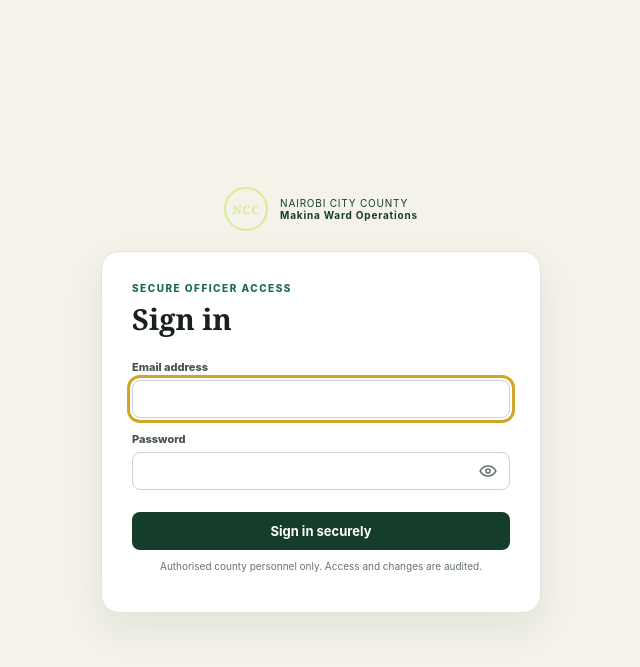
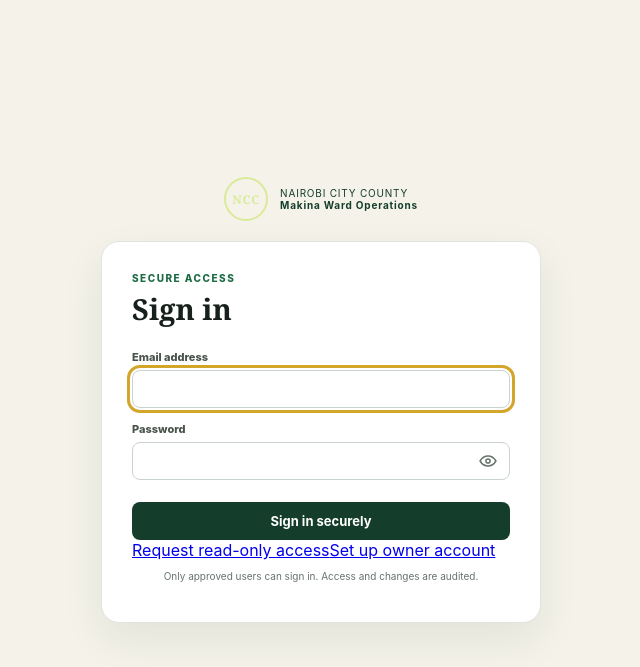
Before and after one commit to comwanga/makina-ward-ops, a FastAPI app: page /login in a window 1280 px wide. Shown: the top 667 px of the page, without its empty margins (319-959 px from the left). Run offline with FastAPI, Linux system fonts and the light colour scheme; some libraries are stand-ins or nearby versions.

Commit message:
Add owner approval for user access

```diff
--- a/app/config.py
+++ b/app/config.py
@@ -21,6 +21,7 @@ class Settings:
     session_hours: int = int(os.getenv("SESSION_HOURS", "12"))
     bootstrap_email: str = os.getenv("BOOTSTRAP_ADMIN_EMAIL", "officer@makina.local")
     bootstrap_password: str = os.getenv("BOOTSTRAP_ADMIN_PASSWORD", "ChangeMe123!")
+    owner_setup_token: str | None = os.getenv("OWNER_SETUP_TOKEN")
     smtp_host: str | None = os.getenv("SMTP_HOST")
     smtp_port: int = int(os.getenv("SMTP_PORT", "587"))
     smtp_username: str | None = os.getenv("SMTP_USERNAME")
--- a/app/main.py
+++ b/app/main.py
@@ -23,7 +23,7 @@ from .audit import record_audit
 from .auth import COOKIE_NAME, AuthContext, create_session as create_user_session, hash_password, optional_user, require_roles, require_user, verify_csrf, verify_password
 from .config import settings
 from .database import Base, SessionLocal, engine, get_db
-from .models import AbsenceRequest, Attendance, AttendanceSession, AuditEvent, Document, Employee, ReminderDelivery, ReportRecord, User, UserSession, WorkLog
+from .models import AccessRequest, AbsenceRequest, Attendance, AttendanceSession, AuditEvent, Document, Employee, ReminderDelivery, ReportRecord, User, UserSession, WorkLog
 from .notifications import process_leave_reminders
 from .reporting import ai_narrative, build_snapshot, deterministic_narrative
 from .services import dashboard_data, now, today
@@ -36,11 +36,9 @@ CHECKIN_ATTEMPTS: dict[str, tuple[int, object]] = {}
 
 
 def initialize_database() -> None:
-    if settings.app_env == "production" and settings.bootstrap_password == "ChangeMe123!":
-        raise RuntimeError("BOOTSTRAP_ADMIN_PASSWORD must be changed in production")
     Base.metadata.create_all(engine)
     with SessionLocal() as db:
-        if db.scalar(select(User.id).limit(1)) is None:
+        if settings.app_env == "development" and db.scalar(select(User.id).limit(1)) is None:
             db.add(
                 User(
                     email=settings.bootstrap_email.lower(),
@@ -101,11 +99,91 @@ def redirect_login() -> RedirectResponse:
     return RedirectResponse("/login", status_code=303)
 
 
+def owner_setup_available(db: Session) -> bool:
+    if db.scalar(select(AuditEvent.id).where(AuditEvent.action == "owner_setup_completed")):
+        return False
+    users = db.scalars(select(User).order_by(User.id)).all()
+    if not users:
+        return True
+    return len(users) == 1 and users[0].role == "system_admin" and users[0].email == settings.bootstrap_email.lower()
+
+
+@app.get("/setup", response_class=HTMLResponse)
+def setup_page(request: Request, db: Session = Depends(get_db)):
+    if not owner_setup_available(db):
+        return RedirectResponse("/login", status_code=303)
+    return templates.TemplateResponse(request=request, name="setup.html", context={"error": None})
+
+
+@app.post("/setup", response_class=HTMLResponse)
+def setup_owner(
+    request: Request, setup_token: str = Form(...), display_name: str = Form(...), email: str = Form(...), password: str = Form(...), db: Session = Depends(get_db),
+):
+    if not owner_setup_available(db):
+        raise HTTPException(409, "Owner setup has already been completed")
+    if not settings.owner_setup_token or not secrets.compare_digest(setup_token, settings.owner_setup_token):
+        return templates.TemplateResponse(request=request, name="setup.html", context={"error": "The owner setup token is incorrect"}, status_code=403)
+    normalized_email = email.strip().lower()
+    if len(display_name.strip()) < 3 or not re.fullmatch(r"[^@\s]+@[^@\s]+\.[^@\s]+", normalized_email) or len(password) < 12:
+        return templates.TemplateResponse(request=request, name="setup.html", context={"error": "Enter a valid name, email and password of at least 12 characters"}, status_code=400)
+    owner = db.scalar(select(User).order_by(User.id).limit(1))
+    if owner:
+        owner.display_name, owner.email, owner.password_hash = display_name.strip()[:120], normalized_email, hash_password(password)
+        owner.must_change_password = False
+        owner.active = True
+    else:
+        owner = User(email=normalized_email, display_name=display_name.strip()[:120], password_hash=hash_password(password), role="system_admin", active=True, must_change_password=False, created_at=now())
+        db.add(owner)
+    db.flush()
+    raw, _ = create_user_session(db, owner)
+    record_audit(db, request, "owner_setup_completed", "user", owner.id, owner.id)
+    db.commit()
+    response = RedirectResponse("/", status_code=303)
+    response.set_cookie(COOKIE_NAME, raw, httponly=True, secure=settings.secure_cookies, samesite="lax", max_age=settings.session_hours * 3600)
+    return response
+
+
+@app.get("/register", response_class=HTMLResponse)
+def register_page(request: Request):
+    register_csrf = secrets.token_urlsafe(24)
+    response = templates.TemplateResponse(request=request, name="register.html", context={"error": None, "success": None, "register_csrf": register_csrf})
+    response.set_cookie("register_csrf", register_csrf, httponly=True, secure=settings.secure_cookies, samesite="strict", max_age=1800)
+    return response
+
+
+@app.post("/register", response_class=HTMLResponse)
+def register_access(
+    request: Request, display_name: str = Form(...), email: str = Form(...), password: str = Form(...), reason: str = Form(...), register_csrf: str = Form(...), db: Session = Depends(get_db),
+):
+    if not secrets.compare_digest(request.cookies.get("register_csrf", ""), register_csrf):
+        raise HTTPException(403, "Invalid form security token")
+    normalized_email = email.strip().lower()
+    error = None
+    if len(display_name.strip()) < 3 or not re.fullmatch(r"[^@\s]+@[^@\s]+\.[^@\s]+", normalized_email):
+        error = "Enter a valid name and email address"
+    elif len(password) < 12:
+        error = "Password must contain at least 12 characters"
+    elif len(reason.strip()) < 10:
+        error = "Explain briefly why you need access"
+    elif db.scalar(select(User.id).where(User.email == normalized_email)):
+        error = "An account with this email already exists"
+    elif db.scalar(select(AccessRequest.id).where(AccessRequest.email == normalized_email, AccessRequest.status == "pending")):
+        error = "An access request for this email is already awaiting review"
+    if error:
+        return templates.TemplateResponse(request=request, name="register.html", context={"error": error, "success": None, "register_csrf": register_csrf}, status_code=400)
+    item = AccessRequest(display_name=display_name.strip()[:120], email=normalized_email, password_hash=hash_password(password), reason=reason.strip(), status="pending", created_at=now())
+    db.add(item)
+    db.flush()
+    record_audit(db, request, "access_requested", "access_request", item.id, details="Public read-only access request")
+    db.commit()
+    return templates.TemplateResponse(request=request, name="register.html", context={"error": None, "success": "Your request was sent to the system owner for approval.", "register_csrf": register_csrf})
+
+
 @app.get("/login", response_class=HTMLResponse)
-def login_page(request: Request, auth: AuthContext | None = Depends(optional_user)):
+def login_page(request: Request, auth: AuthContext | None = Depends(optional_user), db: Session = Depends(get_db)):
     if auth:
         return RedirectResponse("/", status_code=303)
-    return templates.TemplateResponse(request=request, name="login.html", context={"error": None})
+    return templates.TemplateResponse(request=request, name="login.html", context={"error": None, "setup_available": owner_setup_available(db)})
 
 
 @app.post("/login", response_class=HTMLResponse)
@@ -144,10 +222,11 @@ def dashboard(request: Request, auth: AuthContext | None = Depends(optional_user
     requests = db.scalars(select(AbsenceRequest).order_by(AbsenceRequest.created_at.desc()).limit(6)).all()
     work_logs = db.scalars(select(WorkLog).order_by(WorkLog.work_date.desc(), WorkLog.id.desc()).limit(5)).all()
     deliveries = db.scalars(select(ReminderDelivery).order_by(ReminderDelivery.created_at.desc()).limit(5)).all()
+    pending_access = db.scalars(select(AccessRequest).where(AccessRequest.status == "pending").order_by(AccessRequest.created_at)).all() if auth.user.role == "system_admin" else []
     return templates.TemplateResponse(
         request=request,
         name="dashboard.html",
-        context={**data, "session": session, "employees": employees, "now": now(), "auth": auth, "csrf": auth.session.csrf_token, "requests": requests, "work_logs": work_logs, "deliveries": deliveries},
+        context={**data, "session": session, "employees": employees, "now": now(), "auth": auth, "csrf": auth.session.csrf_token, "requests": requests, "work_logs": work_logs, "deliveries": deliveries, "pending_access": pending_access},
     )
 
 
@@ -504,6 +583,8 @@ def saved_report(report_id: str, request: Request, auth: AuthContext | None = De
 
 @app.get("/reports/{report_id}.csv")
 def report_csv(report_id: int, request: Request, auth: AuthContext = Depends(require_user), db: Session = Depends(get_db)):
+    if auth.user.role == "read_only":
+        raise HTTPException(403, "Read-only benchmark accounts cannot export operational data")
     item = db.get(ReportRecord, report_id)
     if not item:
         raise HTTPException(404, "Report not found")
@@ -557,7 +638,8 @@ def users_page(request: Request, auth: AuthContext | None = Depends(optional_use
     if auth.user.role != "system_admin":
         raise HTTPException(403, "System administrator access is required")
     users = db.scalars(select(User).order_by(User.display_name)).all()
-    return templates.TemplateResponse(request=request, name="users.html", context={"auth": auth, "csrf": auth.session.csrf_token, "users": users})
+    access_requests = db.scalars(select(AccessRequest).order_by(AccessRequest.created_at.desc())).all()
+    return templates.TemplateResponse(request=request, name="users.html", context={"auth": auth, "csrf": auth.session.csrf_token, "users": users, "access_requests": access_requests})
 
 
 @app.post("/admin/users")
@@ -566,7 +648,7 @@ def create_user(
     auth: AuthContext = Depends(require_roles("system_admin")), db: Session = Depends(get_db),
 ):
     verify_csrf(auth, csrf_token)
-    roles = {"ward_officer", "subcounty_reviewer", "hr_viewer", "system_admin"}
+    roles = {"read_only", "ward_officer", "subcounty_reviewer", "hr_viewer", "system_admin"}
     if role not in roles or len(password) < 12 or len(display_name.strip()) < 3:
         raise HTTPException(400, "Valid details and a password of at least 12 characters are required")
     item = User(email=email.strip().lower(), display_name=display_name.strip()[:120], password_hash=hash_password(password), role=role, must_change_password=True, created_at=now())
@@ -579,6 +661,66 @@ def create_user(
         db.rollback()
         raise HTTPException(409, "A user with this email already exists")
     return RedirectResponse("/admin/users", status_code=303)
+
+
+@app.post("/admin/access-requests/{request_id}/{action}")
+def review_access_request(
+    request_id: int, action: str, request: Request, csrf_token: str = Form(...), review_note: str = Form(""),
+    auth: AuthContext = Depends(require_roles("system_admin")), db: Session = Depends(get_db),
+):
+    verify_csrf(auth, csrf_token)
+    item = db.get(AccessRequest, request_id)
+    if not item or item.status != "pending" or action not in {"approve", "reject"}:
+        raise HTTPException(404, "Pending access request not found")
+    if action == "approve":
+        if db.scalar(select(User.id).where(User.email == item.email)):
+            raise HTTPException(409, "An account with this email already exists")
+        user = User(email=item.email, display_name=item.display_name, password_hash=item.password_hash, role="read_only", active=True, must_change_password=False, created_at=now())
+        db.add(user)
+        db.flush()
+        item.status = "approved"
+        details = f"Read-only user {user.id} created"
+    else:
+        item.status = "rejected"
+        details = review_note.strip() or "Access declined"
+    item.reviewed_by, item.reviewed_at, item.review_note = auth.user.id, now(), review_note.strip() or None
+    record_audit(db, request, f"access_request_{item.status}", "access_request", item.id, auth.user.id, details)
+    db.commit()
+    return RedirectResponse("/admin/users", status_code=303)
+
+
+@app.get("/account", response_class=HTMLResponse)
+def account_page(request: Request, auth: AuthContext | None = Depends(optional_user)):
+    if not auth:
+        return redirect_login()
+    return templates.TemplateResponse(request=request, name="account.html", context={"auth": auth, "csrf": auth.session.csrf_token, "error": None})
+
+
+@app.post("/account", response_class=HTMLResponse)
+def update_account(
+    request: Request, display_name: str = Form(...), email: str = Form(...), current_password: str = Form(...), new_password: str = Form(""), csrf_token: str = Form(...),
+    auth: AuthContext = Depends(require_user), db: Session = Depends(get_db),
+):
+    verify_csrf(auth, csrf_token)
+    normalized_email = email.strip().lower()
+    error = None
+    if not verify_password(current_password, auth.user.password_hash):
+        error = "Current password is incorrect"
+    elif len(display_name.strip()) < 3 or not re.fullmatch(r"[^@\s]+@[^@\s]+\.[^@\s]+", normalized_email):
+        error = "Enter a valid name and email address"
+    elif new_password and len(new_password) < 12:
+        error = "The new password must contain at least 12 characters"
+    elif db.scalar(select(User.id).where(User.email == normalized_email, User.id != auth.user.id)):
+        error = "Another account already uses this email address"
+    if error:
+        return templates.TemplateResponse(request=request, name="account.html", context={"auth": auth, "csrf": auth.session.csrf_token, "error": error}, status_code=400)
+    auth.user.display_name, auth.user.email = display_name.strip()[:120], normalized_email
+    if new_password:
+        auth.user.password_hash = hash_password(new_password)
+    auth.user.must_change_password = False
+    record_audit(db, request, "account_updated", "user", auth.user.id, auth.user.id)
+    db.commit()
+    return RedirectResponse("/account", status_code=303)
 
 
 @app.post("/account/password")
--- /dev/null
+++ b/templates/account.html
@@ -0,0 +1,5 @@
+{% extends "base.html" %}
+{% block title %}My Account · Makina Ward Operations{% endblock %}
+{% block body %}
+<main class="checkin-shell"><div class="mini-brand"><div class="county-mark">NCC</div><span>MAKINA WARD<br><strong>My Account</strong></span></div><section class="checkin-card"><a href="/">← Dashboard</a><p class="eyebrow">ACCOUNT SETTINGS</p><h1>Your details</h1>{% if error %}<div class="notice">{{ error }}</div>{% endif %}<form method="post"><input type="hidden" name="csrf_token" value="{{ csrf }}"><label>Full name<input name="display_name" value="{{ auth.user.display_name }}" minlength="3" required></label><label>Sign-in email<input type="email" name="email" value="{{ auth.user.email }}" required></label><label>Current password<input type="password" name="current_password" autocomplete="current-password" required></label><label>New password <small>Leave blank to keep the current password</small><input type="password" name="new_password" minlength="12" autocomplete="new-password"></label><button class="button full">Save account</button></form></section></main>
+{% endblock %}
--- a/templates/login.html
+++ b/templates/login.html
@@ -1 +1,14 @@
-{% extends "base.html" %}{% block title %}Sign in · Makina Ward Operations{% endblock %}{% block body %}<main class="checkin-shell"><div class="mini-brand"><div class="county-mark">NCC</div><span>NAIROBI CITY COUNTY<br><strong>Makina Ward Operations</strong></span></div><section class="checkin-card"><p class="eyebrow">SECURE OFFICER ACCESS</p><h1>Sign in</h1>{% if error %}<div class="notice">{{ error }}</div>{% endif %}<form method="post"><label>Email address<input type="email" name="email" required autofocus></label><label>Password<input type="password" name="password" required></label><button class="button full">Sign in securely</button></form><p class="privacy">Authorised county personnel only. Access and changes are audited.</p></section></main>{% endblock %}
+{% extends "base.html" %}
+{% block title %}Sign in · Makina Ward Operations{% endblock %}
+{% block body %}
+<main class="checkin-shell">
+  <div class="mini-brand"><div class="county-mark">NCC</div><span>NAIROBI CITY COUNTY<br><strong>Makina Ward Operations</strong></span></div>
+  <section class="checkin-card">
+    <p class="eyebrow">SECURE ACCESS</p><h1>Sign in</h1>
+    {% if error %}<div class="notice">{{ error }}</div>{% endif %}
+    <form method="post"><label>Email address<input type="email" name="email" autocomplete="email" required autofocus></label><label>Password<input type="password" name="password" autocomplete="current-password" required></label><button class="button full">Sign in securely</button></form>
+    <div class="auth-links"><a href="/register">Request read-only access</a>{% if setup_available %}<a href="/setup">Set up owner account</a>{% endif %}</div>
+    <p class="privacy">Only approved users can sign in. Access and changes are audited.</p>
+  </section>
+</main>
+{% endblock %}
--- /dev/null
+++ b/templates/register.html
@@ -0,0 +1,5 @@
+{% extends "base.html" %}
+{% block title %}Request Access · Makina Ward Operations{% endblock %}
+{% block body %}
+<main class="checkin-shell"><div class="mini-brand"><div class="county-mark">NCC</div><span>MAKINA WARD<br><strong>Access Request</strong></span></div><section class="checkin-card"><p class="eyebrow">BENCHMARK ACCESS</p><h1>Request read-only access</h1>{% if error %}<div class="notice">{{ error }}</div>{% endif %}{% if success %}<div class="notice success">{{ success }}</div><a class="button full" href="/login">Return to sign in</a>{% else %}<form method="post"><input type="hidden" name="register_csrf" value="{{ register_csrf }}"><label>Full name<input name="display_name" minlength="3" required></label><label>Email address<input type="email" name="email" autocomplete="email" required></label><label>Password<input type="password" name="password" minlength="12" autocomplete="new-password" required></label><label>Why do you need access?<textarea name="reason" minlength="10" required placeholder="Describe your benchmarking or review purpose"></textarea></label><button class="button full">Send request to owner</button></form>{% endif %}<p class="privacy">Submitting this form does not create immediate access. The system owner must approve you first.</p></section></main>
+{% endblock %}
--- /dev/null
+++ b/templates/setup.html
@@ -0,0 +1,5 @@
+{% extends "base.html" %}
+{% block title %}Owner Setup · Makina Ward Operations{% endblock %}
+{% block body %}
+<main class="checkin-shell"><div class="mini-brand"><div class="county-mark">NCC</div><span>MAKINA WARD<br><strong>Owner Setup</strong></span></div><section class="checkin-card"><p class="eyebrow">ONE-TIME SETUP</p><h1>Create your owner account</h1>{% if error %}<div class="notice">{{ error }}</div>{% endif %}<form method="post"><label>Your full name<input name="display_name" minlength="3" required></label><label>Your email<input type="email" name="email" autocomplete="email" required></label><label>New password<input type="password" name="password" minlength="12" autocomplete="new-password" required></label><label>Owner setup token<input type="password" name="setup_token" autocomplete="off" required></label><button class="button full">Create owner account</button></form><p class="privacy">The setup token is stored in Railway as `OWNER_SETUP_TOKEN`. This page closes permanently after setup.</p><a href="/login">Return to sign in</a></section></main>
+{% endblock %}
```
Also changed, not shown: app/models.py (+15 -0 lines), docs/RAILWAY.md (+5 -0 lines), templates/dashboard.html (+6 -4 lines), templates/users.html (+10 -1 lines), tests/test_app.py (+69 -1 lines), 1 other file.
